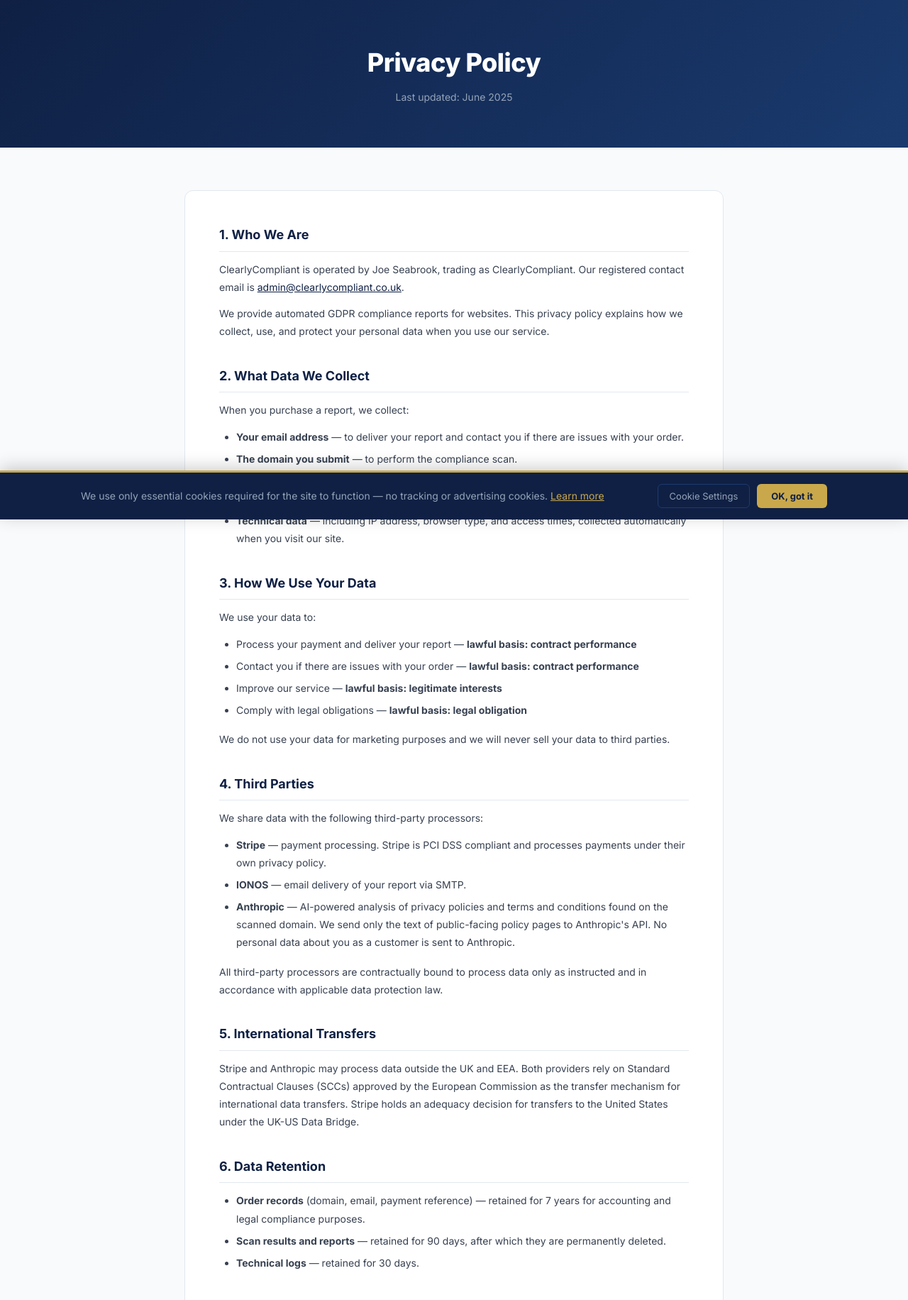
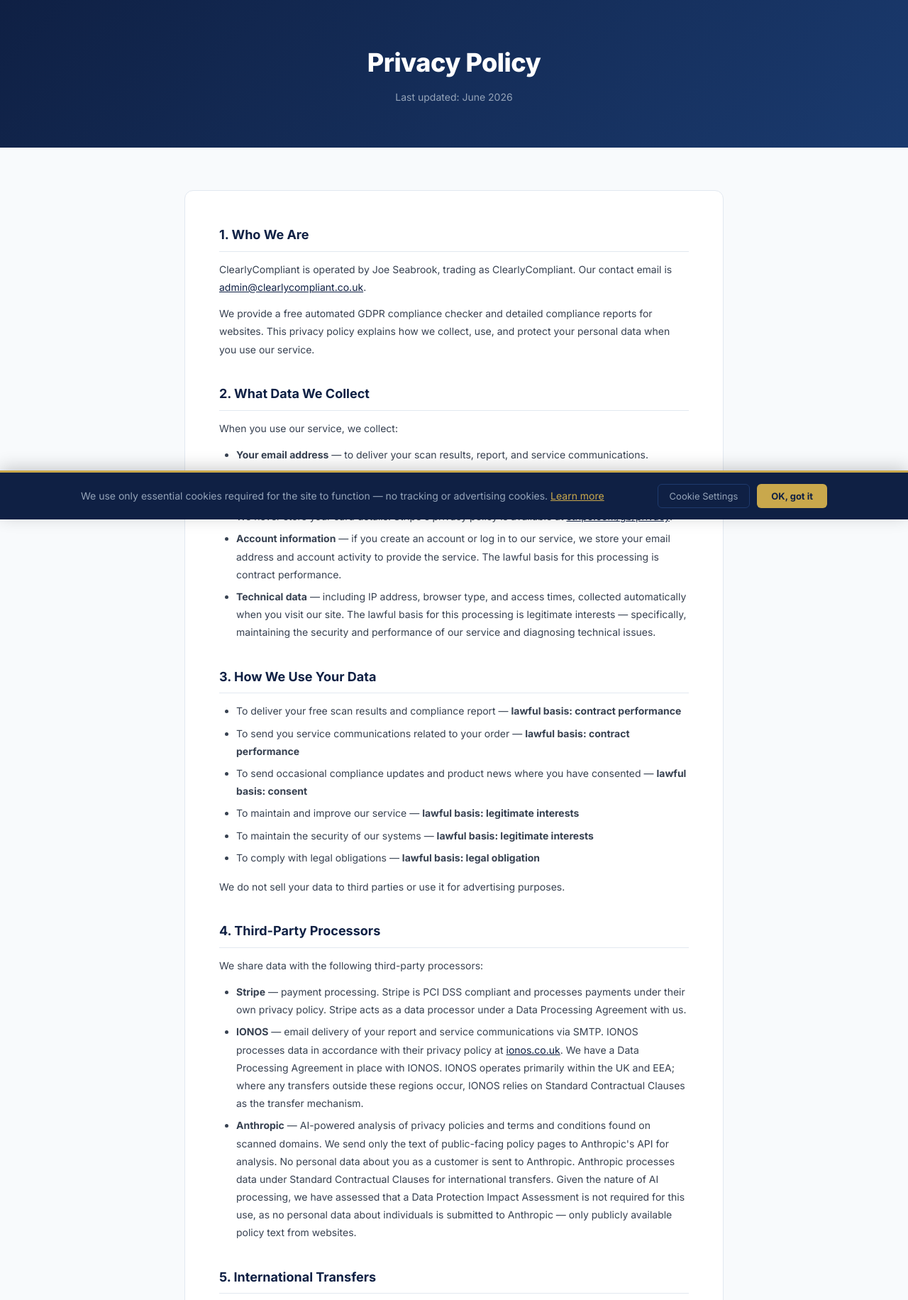
Before and after one commit to Jaycode88/clearlycompliant, a Django app: page /privacy-policy/ in a window 1280 px wide. Shown: the part 68-1900 px from the top of the page at 71% size. Run offline with Django 5.2, Linux system fonts and the light colour scheme; some libraries are stand-ins or nearby versions.

Commit message:
Update privacy policy and T&C to address compliance report gaps

```diff
--- a/templates/legal/privacy_policy.html
+++ b/templates/legal/privacy_policy.html
@@ -8,57 +8,64 @@
 {% block content %}
 <div class="legal-hero">
     <h1>Privacy Policy</h1>
-    <p>Last updated: June 2025</p>
+    <p>Last updated: June 2026</p>
 </div>
 
 <div class="legal-body">
     <div class="legal-content">
 
         <h2>1. Who We Are</h2>
-        <p>ClearlyCompliant is operated by Joe Seabrook, trading as ClearlyCompliant. Our registered contact email is <a href="mailto:admin@clearlycompliant.co.uk">admin@clearlycompliant.co.uk</a>.</p>
-        <p>We provide automated GDPR compliance reports for websites. This privacy policy explains how we collect, use, and protect your personal data when you use our service.</p>
+        <p>ClearlyCompliant is operated by Joe Seabrook, trading as ClearlyCompliant. Our contact email is <a href="mailto:admin@clearlycompliant.co.uk">admin@clearlycompliant.co.uk</a>.</p>
+        <p>We provide a free automated GDPR compliance checker and detailed compliance reports for websites. This privacy policy explains how we collect, use, and protect your personal data when you use our service.</p>
 
         <h2>2. What Data We Collect</h2>
-        <p>When you purchase a report, we collect:</p>
+        <p>When you use our service, we collect:</p>
         <ul>
-            <li><strong>Your email address</strong> — to deliver your report and contact you if there are issues with your order.</li>
+            <li><strong>Your email address</strong> — to deliver your scan results, report, and service communications.</li>
             <li><strong>The domain you submit</strong> — to perform the compliance scan.</li>
-            <li><strong>Payment information</strong> — processed securely by Stripe. We never store your card details. Stripe's privacy policy is available at <a href="https://stripe.com/gb/privacy" target="_blank">stripe.com/gb/privacy</a>.</li>
-            <li><strong>Technical data</strong> — including IP address, browser type, and access times, collected automatically when you visit our site.</li>
+            <li><strong>Payment information</strong> — if you purchase a full report, payment is processed securely by Stripe. We never store your card details. Stripe's privacy policy is available at <a href="https://stripe.com/gb/privacy" target="_blank">stripe.com/gb/privacy</a>.</li>
+            <li><strong>Account information</strong> — if you create an account or log in to our service, we store your email address and account activity to provide the service. The lawful basis for this processing is contract performance.</li>
+            <li><strong>Technical data</strong> — including IP address, browser type, and access times, collected automatically when you visit our site. The lawful basis for this processing is legitimate interests — specifically, maintaining the security and performance of our service and diagnosing technical issues.</li>
         </ul>
 
         <h2>3. How We Use Your Data</h2>
-        <p>We use your data to:</p>
         <ul>
-            <li>Process your payment and deliver your report — <strong>lawful basis: contract performance</strong></li>
-            <li>Contact you if there are issues with your order — <strong>lawful basis: contract performance</strong></li>
-            <li>Improve our service — <strong>lawful basis: legitimate interests</strong></li>
-            <li>Comply with legal obligations — <strong>lawful basis: legal obligation</strong></li>
+            <li>To deliver your free scan results and compliance report — <strong>lawful basis: contract performance</strong></li>
+            <li>To send you service communications related to your order — <strong>lawful basis: contract performance</strong></li>
+            <li>To send occasional compliance updates and product news where you have consented — <strong>lawful basis: consent</strong></li>
+            <li>To maintain and improve our service — <strong>lawful basis: legitimate interests</strong></li>
+            <li>To maintain the security of our systems — <strong>lawful basis: legitimate interests</strong></li>
+            <li>To comply with legal obligations — <strong>lawful basis: legal obligation</strong></li>
         </ul>
-        <p>We do not use your data for marketing purposes and we will never sell your data to third parties.</p>
+        <p>We do not sell your data to third parties or use it for advertising purposes.</p>
 
-        <h2>4. Third Parties</h2>
+        <h2>4. Third-Party Processors</h2>
         <p>We share data with the following third-party processors:</p>
         <ul>
-            <li><strong>Stripe</strong> — payment processing. Stripe is PCI DSS compliant and processes payments under their own privacy policy.</li>
-            <li><strong>IONOS</strong> — email delivery of your report via SMTP.</li>
-            <li><strong>Anthropic</strong> — AI-powered analysis of privacy policies and terms and conditions found on the scanned domain. We send only the text of public-facing policy pages to Anthropic's API. No personal data about you as a customer is sent to Anthropic.</li>
+            <li><strong>Stripe</strong> — payment processing. Stripe is PCI DSS compliant and processes payments under their own privacy policy. Stripe acts as a data processor under a Data Processing Agreement with us.</li>
+            <li><strong>IONOS</strong> — email delivery of your report and service communications via SMTP. IONOS processes data in accordance with their privacy policy at <a href="https://www.ionos.co.uk/terms-gtc/privacy-policy/" target="_blank">ionos.co.uk</a>. We have a Data Processing Agreement in place with IONOS. IONOS operates primarily within the UK and EEA; where any transfers outside these regions occur, IONOS relies on Standard Contractual Clauses as the transfer mechanism.</li>
+            <li><strong>Anthropic</strong> — AI-powered analysis of privacy policies and terms and conditions found on scanned domains. We send only the text of public-facing policy pages to Anthropic's API for analysis. No personal data about you as a customer is sent to Anthropic. Anthropic processes data under Standard Contractual Clauses for international transfers. Given the nature of AI processing, we have assessed that a Data Protection Impact Assessment is not required for this use, as no personal data about individuals is submitted to Anthropic — only publicly available policy text from websites.</li>
         </ul>
-        <p>All third-party processors are contractually bound to process data only as instructed and in accordance with applicable data protection law.</p>
 
         <h2>5. International Transfers</h2>
-        <p>Stripe and Anthropic may process data outside the UK and EEA. Both providers rely on Standard Contractual Clauses (SCCs) approved by the European Commission as the transfer mechanism for international data transfers. Stripe holds an adequacy decision for transfers to the United States under the UK-US Data Bridge.</p>
+        <p>Stripe and Anthropic may process data outside the UK and EEA. Both providers rely on Standard Contractual Clauses (SCCs) approved by the European Commission as the transfer mechanism. Stripe also holds an adequacy decision for transfers to the United States under the UK-US Data Bridge. IONOS operates primarily within the UK and EEA; any transfers outside these regions are covered by SCCs.</p>
 
         <h2>6. Data Retention</h2>
         <ul>
-            <li><strong>Order records</strong> (domain, email, payment reference) — retained for 7 years for accounting and legal compliance purposes.</li>
+            <li><strong>Order records</strong> (domain, email, payment reference) — retained for 7 years for accounting and legal compliance purposes under UK financial record-keeping requirements.</li>
             <li><strong>Scan results and reports</strong> — retained for 90 days, after which they are permanently deleted.</li>
+            <li><strong>Account data</strong> — retained while your account is active. Upon account deletion, your personal data is deleted within 30 days, except where retention is required by law.</li>
             <li><strong>Technical logs</strong> — retained for 30 days.</li>
+            <li><strong>Marketing consent records</strong> — retained until you withdraw consent or unsubscribe.</li>
         </ul>
 
         <h2>7. Cookies</h2>
-        <p>We use only essential cookies necessary for the operation of our service, including session cookies and CSRF protection tokens required for secure form submission. We do not use analytics cookies or advertising cookies.</p>
-        <p>You can control cookies through your browser settings. Disabling essential cookies may prevent the checkout from functioning correctly.</p>
+        <p>We use only essential cookies necessary for the operation of our service:</p>
+        <ul>
+            <li><strong>Session cookie</strong> — maintains your session while using the site.</li>
+            <li><strong>CSRF protection token</strong> — protects against cross-site request forgery attacks on forms.</li>
+        </ul>
+        <p>We do not use analytics cookies, advertising cookies, or any non-essential cookies. You can view and manage your cookie preferences at any time using the Cookie Settings link in the footer.</p>
 
         <h2>8. Your Rights</h2>
         <p>Under UK GDPR, you have the following rights:</p>
@@ -69,8 +76,9 @@
             <li><strong>Right to restriction</strong> — you can ask us to restrict processing of your data.</li>
             <li><strong>Right to portability</strong> — you can request your data in a machine-readable format.</li>
             <li><strong>Right to object</strong> — you can object to processing based on legitimate interests.</li>
+            <li><strong>Right to withdraw consent</strong> — where processing is based on consent, you can withdraw it at any time.</li>
         </ul>
-        <p>To exercise any of these rights, please email <a href="mailto:admin@clearlycompliant.co.uk">admin@clearlycompliant.co.uk</a>. We will respond within 30 days.</p>
+        <p>To exercise any of these rights, please email <a href="mailto:admin@clearlycompliant.co.uk">admin@clearlycompliant.co.uk</a> with your name, email address, and details of your request. We may ask you to verify your identity before fulfilling your request. We will respond within 30 days.</p>
         <p>You also have the right to lodge a complaint with the Information Commissioner's Office (ICO) at <a href="https://ico.org.uk" target="_blank">ico.org.uk</a> or by calling 0303 123 1113.</p>
 
         <h2>9. Data Security</h2>
```
Also changed, not shown: templates/legal/terms_and_conditions.html (+37 -15 lines).
